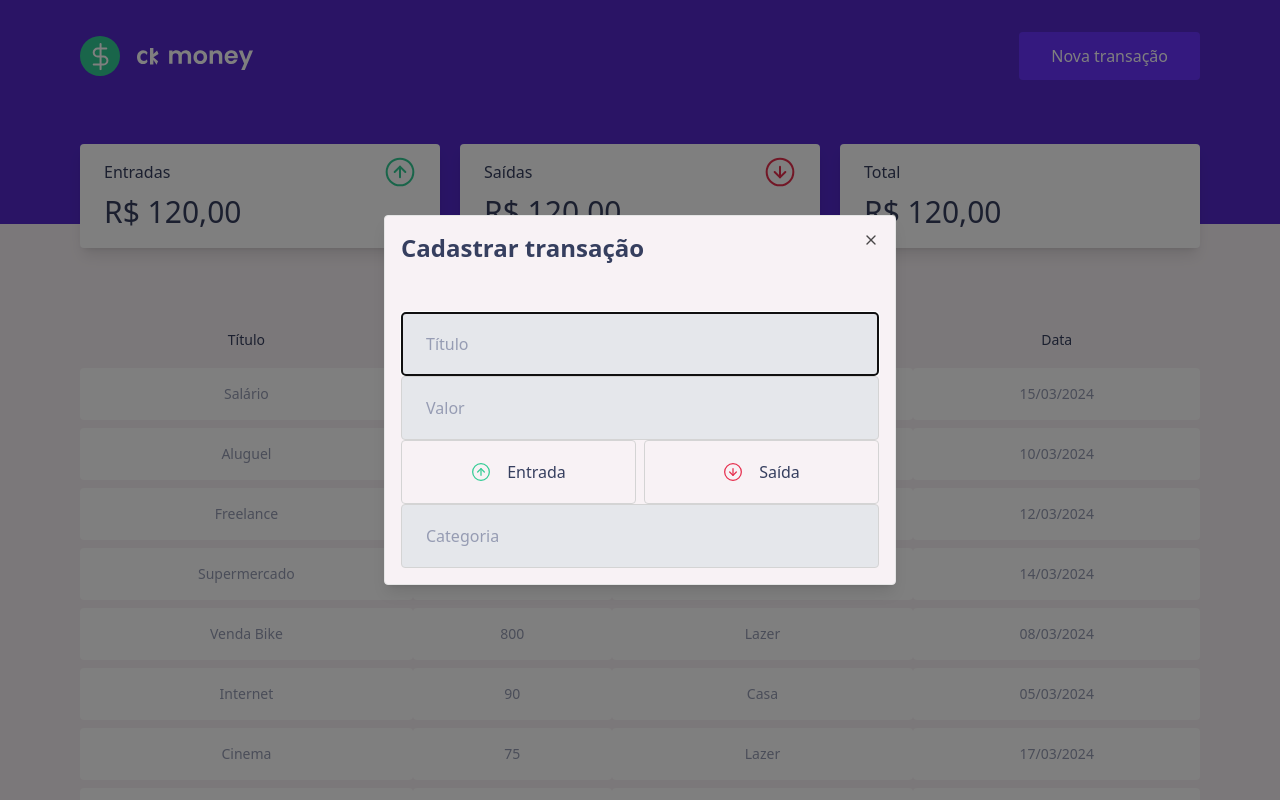
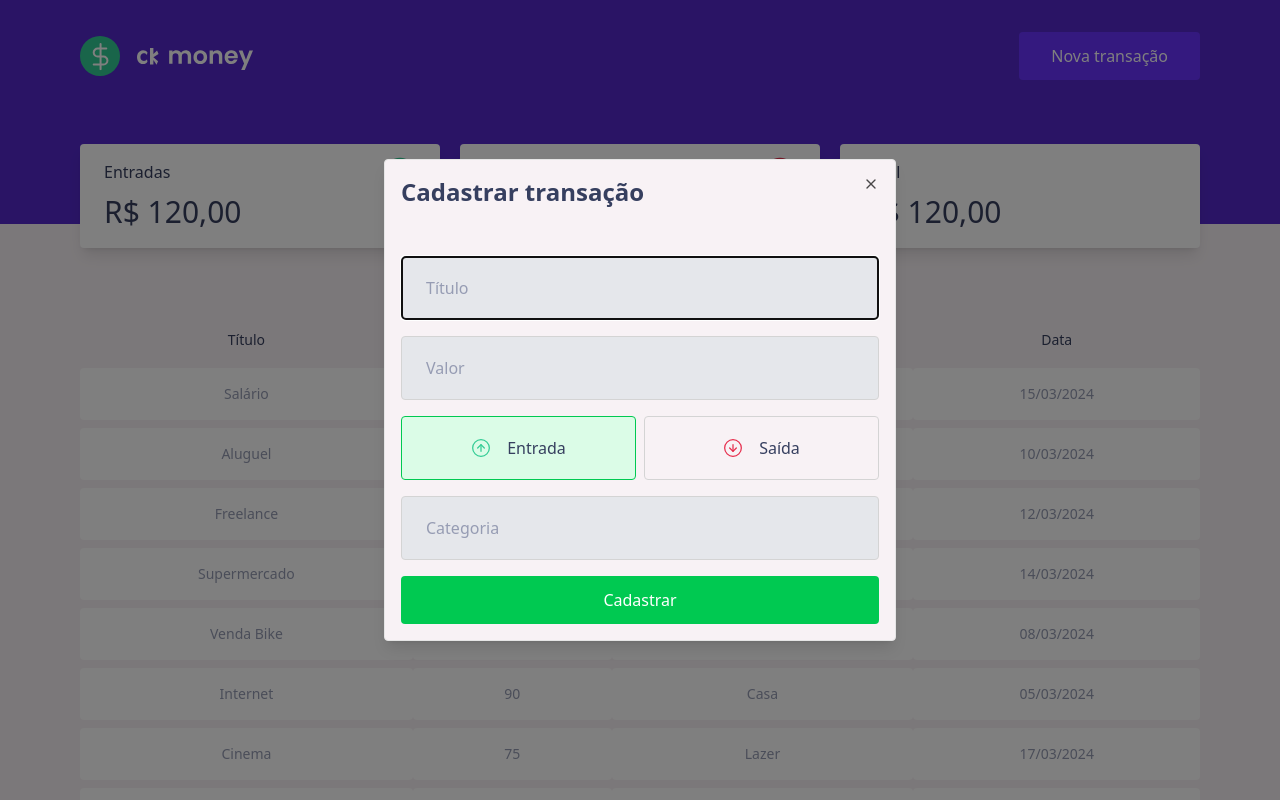
Before and after one commit to LuanCKRG/ckmoney, a React (Vite) app: page / in a window 1280 px wide. Both pictures are taken after a click on the button "Nova transação". Shown: the top 800 px of the page. Built offline with nearby package versions, Linux system fonts and the light colour scheme.

Commit message:
feat(header): implement transaction form with validation and state management

```diff
--- a/src/components/header.tsx
+++ b/src/components/header.tsx
@@ -2,14 +2,52 @@ import incomeImg from "@/assets/income.svg"
 import logo from "@/assets/logo.svg"
 import outcomeImg from "@/assets/outcome.svg"
 import { Dialog, DialogContent, DialogHeader, DialogTitle, DialogTrigger } from "./ui/dialog"
+import { useForm } from "react-hook-form"
+import { useTransactions } from "@/contexts/transactions-context"
+import { useState } from "react"
+
+type FormData = {
+	title: string
+	value: string
+	type: "income" | "outcome"
+	category: string
+}
 
 export const Header = () => {
+	const [open, setOpen] = useState(false)
+	const { addTransaction } = useTransactions()
+	const {
+		register,
+		handleSubmit,
+		formState: { errors },
+		setValue,
+		watch,
+		reset
+	} = useForm<FormData>({
+		defaultValues: {
+			type: "income"
+		}
+	})
+
+	const selectedType = watch("type")
+
+	const onSubmit = (data: FormData) => {
+		const newTransaction = {
+			...data,
+			value: Number(data.value),
+			date: new Date().toISOString()
+		}
+		addTransaction(newTransaction)
+		reset()
+		setOpen(false)
+	}
+
 	return (
 		<header className="bg-dark-purple">
 			<div className="flex justify-between w-full max-w-6xl pt-8 pb-36 px-4 mx-auto">
 				<img src={logo} alt="CK Money" />
 
-				<Dialog>
+				<Dialog open={open} onOpenChange={setOpen}>
 					<DialogTrigger asChild>
 						<button type="button" className="h-12 px-8 text-base rounded-sm bg-light-purple text-shape hover:brightness-90 duration-200">
 							Nova transação
@@ -20,32 +58,65 @@ export const Header = () => {
 							<DialogTitle className="text-title text-2xl mb-8">Cadastrar transação</DialogTitle>
 						</DialogHeader>
 
-						<form>
+						<form onSubmit={handleSubmit(onSubmit)} className="space-y-4">
 							<input
+								{...register("title", { required: "Título é obrigatório" })}
 								type="text"
 								className="w-full h-16 px-6 border border-neutral-300 rounded-sm placeholder:text-body bg-gray-200 text-base"
 								placeholder="Título"
 							/>
+							{errors.title && <span className="text-red-500 text-sm">{errors.title.message}</span>}
+
 							<input
-								type="text"
+								{...register("value", {
+									required: "Valor é obrigatório",
+									pattern: {
+										value: /^[0-9]*\.?[0-9]+$/,
+										message: "Valor inválido"
+									}
+								})}
+								type="number"
+								step="0.01"
 								className="w-full h-16 px-6 border border-neutral-300 rounded-sm placeholder:text-body bg-gray-200 text-base"
 								placeholder="Valor"
 							/>
+							{errors.value && <span className="text-red-500 text-sm">{errors.value.message}</span>}
+
 							<div className="grid grid-cols-2 gap-2">
-								<button className="h-16 border border-neutral-300 rounded-sm flex justify-center items-center bg-transparent space-x-4" type="button">
-									<img className="size-5" src={incomeImg} alt="" />
+								<button
+									type="button"
+									onClick={() => setValue("type", "income")}
+									className={`h-16 border rounded-sm flex justify-center items-center space-x-4 ${
+										selectedType === "income" ? "bg-green-100 border-green-500" : "border-neutral-300 bg-transparent"
+									}`}
+								>
+									<img className="size-5" src={incomeImg} alt="Entrada" />
 									<span className="text-base text-title">Entrada</span>
 								</button>
-								<button className="h-16 border border-neutral-300 rounded-sm flex justify-center items-center bg-transparent space-x-4" type="button">
-									<img className="size-5" src={outcomeImg} alt="" />
+
+								<button
+									type="button"
+									onClick={() => setValue("type", "outcome")}
+									className={`h-16 border rounded-sm flex justify-center items-center space-x-4 ${
+										selectedType === "outcome" ? "bg-red-100 border-red-500" : "border-neutral-300 bg-transparent"
+									}`}
+								>
+									<img className="size-5" src={outcomeImg} alt="Saída" />
 									<span className="text-base text-title">Saída</span>
 								</button>
 							</div>
+
 							<input
+								{...register("category", { required: "Categoria é obrigatória" })}
 								type="text"
 								className="w-full h-16 px-6 border border-neutral-300 rounded-sm placeholder:text-body bg-gray-200 text-base"
 								placeholder="Categoria"
 							/>
+							{errors.category && <span className="text-red-500 text-sm">{errors.category.message}</span>}
+
+							<button type="submit" className="w-full h-12 bg-green-500 text-shape rounded-sm hover:brightness-90 duration-200">
+								Cadastrar
+							</button>
 						</form>
 					</DialogContent>
 				</Dialog>
```
